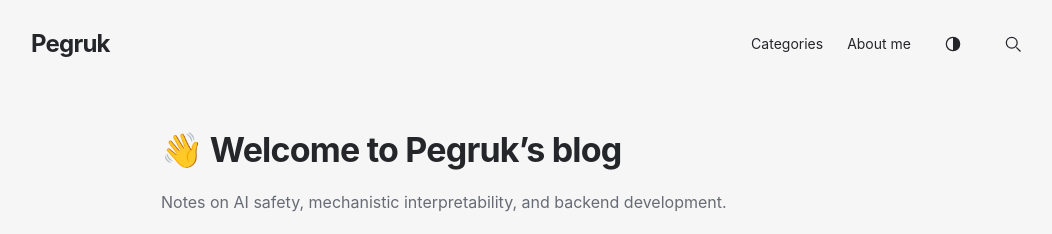
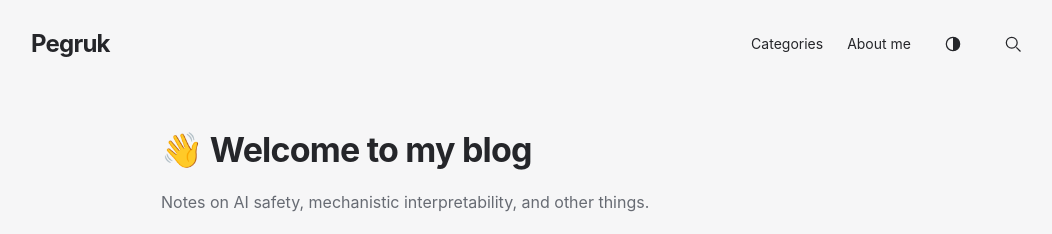
Before and after one commit to pegruk/pegruk.github.io, an Eleventy site: page src/index.njk in a window 1280 px wide. Shown: the top 234 px of the page, without its empty margins (109-1161 px from the left). Built offline with nearby package versions, Linux system fonts and the light colour scheme; Eleventy itself is replaced by a stand-in of ours; files that its build step writes are made by us from their sources; what katex, markdown-it-texmath would draw is missing.

Commit message:
content: simplify blog introduction

```diff
--- a/src/_data/site.json
+++ b/src/_data/site.json
@@ -1,7 +1,7 @@
 {
   "name": "Pegruk",
-  "description": "Notes on AI safety, mechanistic interpretability, and backend development.",
+  "description": "Notes on AI safety, mechanistic interpretability, and other things.",
   "url": "https://pegruk.github.io/",
   "github": "https://github.com/pegruk",
-  "welcome": "👋 Welcome to Pegruk’s blog"
+  "welcome": "👋 Welcome to my blog"
 }
--- a/src/about.md
+++ b/src/about.md
@@ -7,8 +7,6 @@ permalink: /about/
 
 I’m Pegruk. I’m studying AI safety, with a particular interest in mechanistic interpretability: understanding what happens inside neural networks and how they arrive at their outputs.
 
-I’m also learning backend development as I work toward a job in software engineering.
-
 This is a place for my notes, things I’m building, and whatever else I want to write about. Much of it will be work in progress—a record of learning as much as a portfolio.
 
 </div>
```
Also changed, not shown: README.md.
